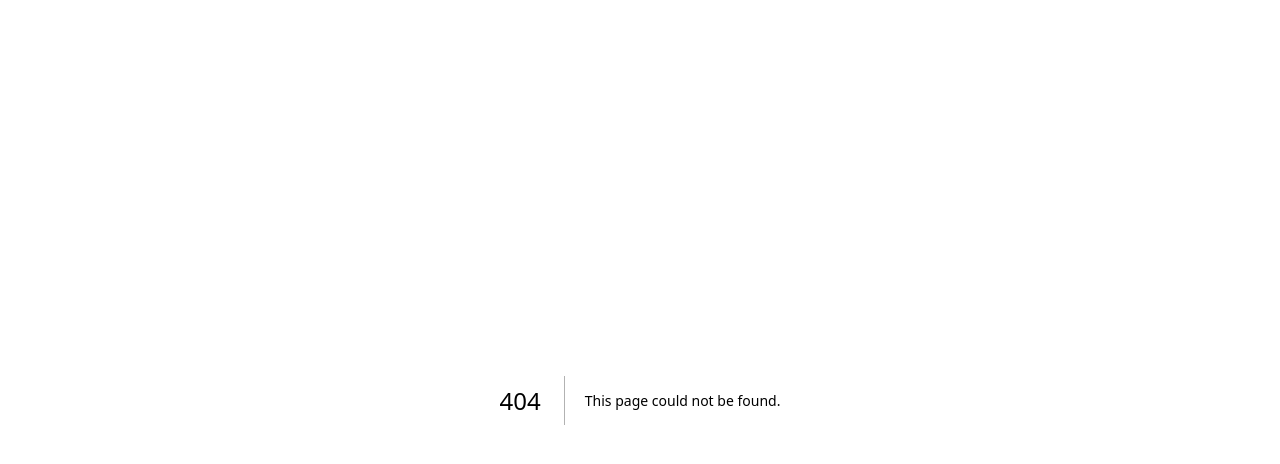
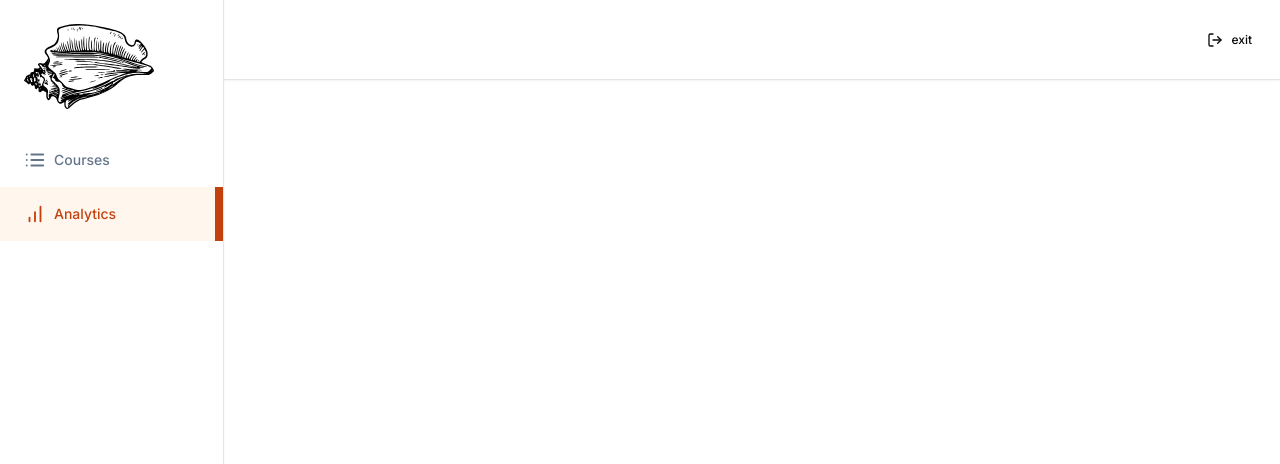
Before and after one commit to spi971/tann_vou, a Next.js app: page /teacher/analytics in a window 1280 px wide. Before the commit this address had no page. Shown: the top 464 px of the page. Built offline with nearby package versions, Linux system fonts and the light colour scheme.

Commit message:
Add:teacher mode implemented

```diff
--- /dev/null
+++ b/app/(dashboard)/(routes)/teacher/analytics/page.tsx
@@ -0,0 +1,7 @@
+const Analytics
+ = () => {
+    return ( <div>Analytics</div> );
+}
+
+export default Analytics
+;
--- /dev/null
+++ b/app/(dashboard)/(routes)/teacher/courses/page.tsx
@@ -0,0 +1,5 @@
+const CoursesPage = () => {
+    return ( <div>Courses Page</div> );
+}
+
+export default CoursesPage;
--- a/app/(dashboard)/_components/sidebar-routes.tsx
+++ b/app/(dashboard)/_components/sidebar-routes.tsx
@@ -1,6 +1,7 @@
 "use client";
 
-import { Compass, Layout } from "lucide-react";
+import { BarChart, Compass, Layout, List } from "lucide-react";
+import { usePathname } from "next/navigation";
 import SidebarItem from "./sidebar-item";
 
 const guestRoutes = [
@@ -15,8 +16,23 @@
     href: "/search",
   },
 ];
+
+const teacherRoutes = [
+  {
+    icon: List,
+    label: "Courses",
+    href: "/teacher/courses",
+  },
+  {
+    icon: BarChart,
+    label: "Analytics",
+    href: "/teacher/analytics",
+  },
+];
 const SideBarRoutes = () => {
-  const routes = guestRoutes;
+  const pathname = usePathname()
+  const isTeacherPage = pathname?.includes("/teacher");
+  const routes = isTeacherPage ? teacherRoutes: guestRoutes;
   return (
     <div className='flex flex-col w-full'>
         {routes.map((route)=>{
--- a/components/navbar-routes.tsx
+++ b/components/navbar-routes.tsx
@@ -1,10 +1,34 @@
 "use client";
 
+import { Button } from "@/components/ui/button";
 import { UserButton } from "@clerk/nextjs";
+import { LogOut } from "lucide-react";
+import Link from "next/link";
+import { usePathname } from "next/navigation";
 
 const NavbarRoutes = () => {
+  const pathname = usePathname();
+
+  const isTeacherPage = pathname?.startsWith("/teacher");
+  // to show the chapters list instead of th classic side menu
+  const isPlayerPage = pathname?.includes("/chapter");
+
   return (
     <div className='flex gap-x-2 ml-auto'>
+      {isTeacherPage || isPlayerPage ? (
+        <Link href='/'>
+          <Button size='sm' variant='ghost'>
+            <LogOut className='h-4 w-4 mr-2' />
+            exit
+          </Button>
+        </Link>
+      ) : (
+        <Link href='/teacher/courses'>
+          <Button size='sm' variant='ghost'>
+            Teacher mode
+          </Button>
+        </Link>
+      )}
       <UserButton afterSignOutUrl='/' />
     </div>
   );
```
